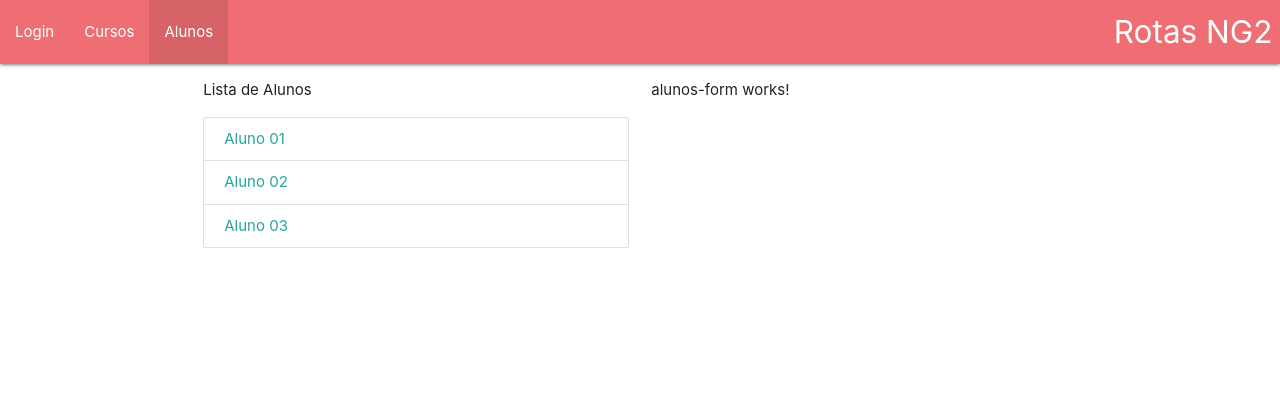
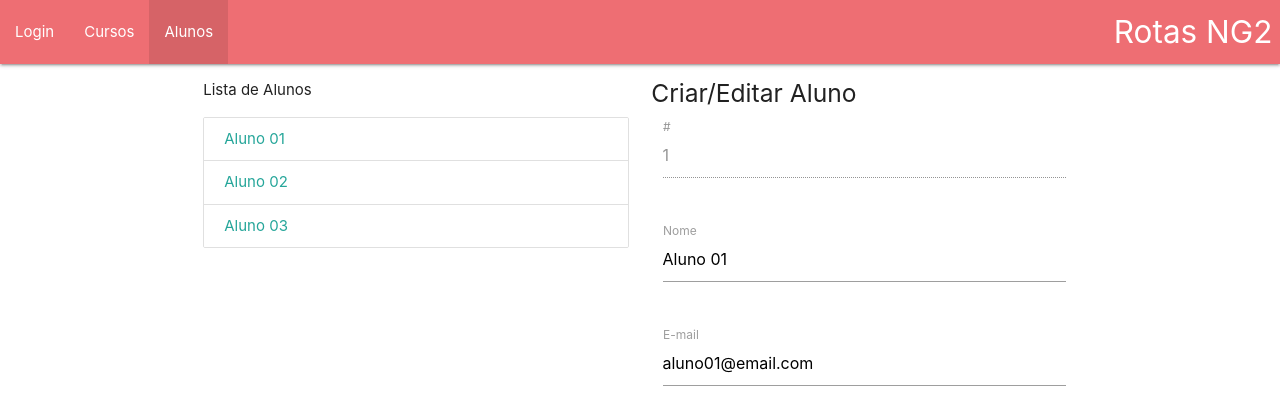
Before and after one commit to TaylanPinto/Rotas-Angular, an Angular app: page /alunos/1/editar in a window 1280 px wide. Shown: the top 410 px of the page. Built offline with nearby package versions, Linux system fonts and the light colour scheme.

Commit message:
Reajuste Rotas filhas: desenvolvendo as telas

```diff
--- a/src/app/alunos/alunos/alunos-detalhe/alunos-detalhe.component.html
+++ b/src/app/alunos/alunos/alunos-detalhe/alunos-detalhe.component.html
@@ -5,3 +5,6 @@
 <p>Id:{{ aluno.id }}</p>
 <p>Nome:{{ aluno.nome }}</p>
 <p>E-mail:{{ aluno.email }}</p>
+
+<a class="waves-effect waves-light btn"
+(click)="editarContato()">Editar</a>
--- a/src/app/alunos/alunos/alunos-detalhe/alunos-detalhe.component.ts
+++ b/src/app/alunos/alunos/alunos-detalhe/alunos-detalhe.component.ts
@@ -1,4 +1,4 @@
-import { ActivatedRoute } from '@angular/router';
+import { ActivatedRoute, Router } from '@angular/router';
 import { Subscription } from 'rxjs';
 import { Component, OnDestroy, OnInit } from '@angular/core';
 import { AlunosService } from './../alunos.service';
@@ -15,6 +15,7 @@ export class AlunosDetalheComponent implements OnInit, OnDestroy {
 
   constructor(
     private route: ActivatedRoute,
+    private router: Router,
     private  alunosService: AlunosService
   ) { }
 
@@ -27,6 +28,11 @@ export class AlunosDetalheComponent implements OnInit, OnDestroy {
       }
     );
   }
+
+    editarContato(){
+      this.router.navigate(['/alunos', this.aluno.id, 'editar']);
+    }
+
 ngOnDestroy(){
   this.inscricao.unsubscribe();
 }
--- a/src/app/alunos/alunos/alunos-form/alunos-form.component.html
+++ b/src/app/alunos/alunos/alunos-form/alunos-form.component.html
@@ -1 +1,24 @@
-<p>alunos-form works!</p>
+<h5>
+    Criar/Editar Aluno
+</h5>
+
+<div class="col s12">
+    <div class="row">
+        <div class="input-field col s12">
+            <input disabled [(ngModel)]="aluno.id" id="disabled" type="text">
+            <label for="disabled" class="active">#</label>
+        </div>
+    </div>
+    <div class="row">
+        <div class="input-field col s12">
+            <input id="nome" [(ngModel)]="aluno.nome" class="validate">
+            <label for="nome" class="active">Nome</label>
+        </div>
+    </div>
+    <div class="row">
+        <div class="input-field col s12">
+            <input id="email" [(ngModel)]="aluno.email" class="validate">
+            <label for="email" class="active">E-mail</label>
+        </div>
+    </div>
+</div>
--- a/src/app/alunos/alunos/alunos-form/alunos-form.component.ts
+++ b/src/app/alunos/alunos/alunos-form/alunos-form.component.ts
@@ -1,10 +1,37 @@
-import { Component } from '@angular/core';
+import { Subscription } from 'rxjs';
+import { AlunosService } from './../alunos.service';
+import { ActivatedRoute } from '@angular/router';
+import { Component, OnInit, OnDestroy } from '@angular/core';
 
 @Component({
   selector: 'app-alunos-form',
   templateUrl: './alunos-form.component.html',
   styleUrls: ['./alunos-form.component.css']
 })
-export class AlunosFormComponent {
+export class AlunosFormComponent implements OnInit, OnDestroy{
 
+  aluno: any = {};
+  inscricao: Subscription;
+
+  constructor(
+    private route: ActivatedRoute,
+    private alunosService: AlunosService
+  ){  }
+
+  ngOnInit() {
+      this.inscricao = this.route.params.subscribe(
+        (params: any) => {
+          let id = params['id'];
+
+          this.aluno = this.alunosService.getAluno(id);
+
+          if (this.aluno === null){
+            this.aluno = {};
+          }
+        }
+      );
+  }
+  ngOnDestroy(){
+    this.inscricao.unsubscribe();
+  }
 }
--- a/src/app/alunos/alunos/alunos.module.ts
+++ b/src/app/alunos/alunos/alunos.module.ts
@@ -1,3 +1,4 @@
+import { FormsModule } from '@angular/forms';
 import { NgModule } from '@angular/core';
 import { CommonModule } from '@angular/common';
 
@@ -12,6 +13,7 @@ import { AlunosService } from './alunos.service';
 
   imports: [
     CommonModule,
+    FormsModule,
     AlunosRoutingModule
   ],
   declarations: [
```
